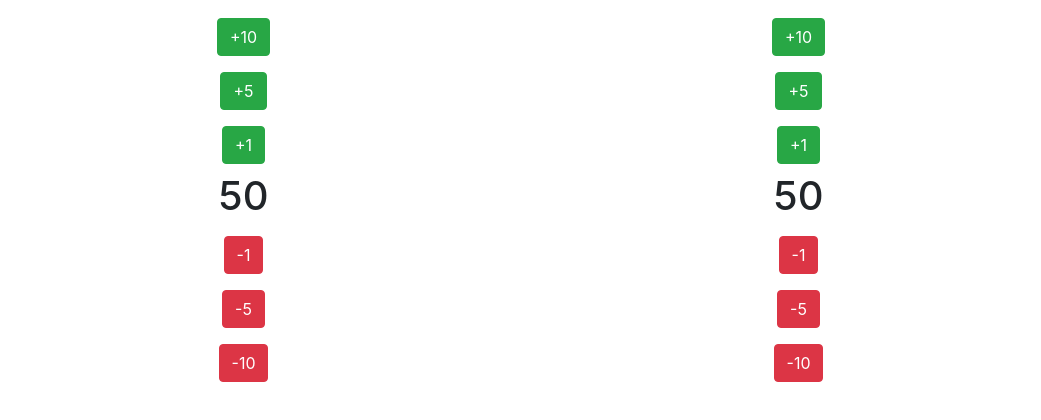
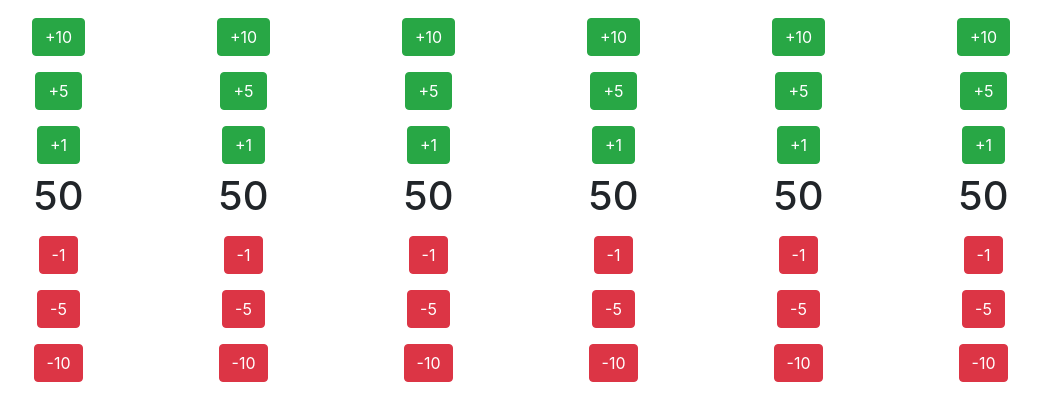
Before and after one commit to G3fo/StarRealmsHP, a plain HTML site: page index.html in a window 1280 px wide. Shown: the whole page, without its empty margins (119-1160 px from the left). Drawn offline with nearby package versions, Linux system fonts and the light colour scheme.

Commit message:
Update index.html

```diff
--- a/index.html
+++ b/index.html
@@ -13,21 +13,19 @@
       crossorigin="anonymous"
     />
     <style>
-
-    button{
+      button {
         margin: 8px;
       }
 
-    body{
+      body {
         margin-top: 10px;
-      overflow : hidden;
+        overflow: hidden;
       }
 
-    .container{
+      .container {
         margin-left: auto;
         margin-right: auto;
       }
-
     </style>
   </head>
 
@@ -35,7 +33,9 @@
     <div id="app">
       <div class="row container text-center">
         <div class="col content">
-          <button class="btn btn-success" v-on:click="player1 += 10">+10</button>
+          <button class="btn btn-success" v-on:click="player1 += 10">
+            +10
+          </button>
           <br />
           <button class="btn btn-success" v-on:click="player1 += 5">+5</button>
           <br />
@@ -55,7 +55,9 @@
         </div>
 
         <div class="col content">
-          <button class="btn btn-success" v-on:click="player2 += 10">+10</button>
+          <button class="btn btn-success" v-on:click="player2 += 10">
+            +10
+          </button>
           <br />
           <button class="btn btn-success" v-on:click="player2 += 5">+5</button>
           <br />
@@ -73,6 +75,94 @@
           <button class="btn btn-danger" v-on:click="player2 -= 10">-10</button>
           <br />
         </div>
+
+        <div class="col content">
+          <button class="btn btn-success" v-on:click="player3 += 10">
+            +10
+          </button>
+          <br />
+          <button class="btn btn-success" v-on:click="player3 += 5">+5</button>
+          <br />
+          <button class="btn btn-success" v-on:click="player3 += 1">+1</button>
+          <br />
+
+          <h1>
+            {{ player3 }}
+          </h1>
+
+          <button class="btn btn-danger" v-on:click="player3 -= 1">-1</button>
+          <br />
+          <button class="btn btn-danger" v-on:click="player3 -= 5">-5</button>
+          <br />
+          <button class="btn btn-danger" v-on:click="player3 -= 10">-10</button>
+          <br />
+        </div>
+
+        <div class="col content">
+          <button class="btn btn-success" v-on:click="player4 += 10">
+            +10
+          </button>
+          <br />
+          <button class="btn btn-success" v-on:click="player4 += 5">+5</button>
+          <br />
+          <button class="btn btn-success" v-on:click="player4 += 1">+1</button>
+          <br />
+
+          <h1>
+            {{ player4 }}
+          </h1>
+
+          <button class="btn btn-danger" v-on:click="player4 -= 1">-1</button>
+          <br />
+          <button class="btn btn-danger" v-on:click="player4 -= 5">-5</button>
+          <br />
+          <button class="btn btn-danger" v-on:click="player4 -= 10">-10</button>
+          <br />
+        </div>
+
+        <div class="col content">
+          <button class="btn btn-success" v-on:click="player5 += 10">
+            +10
+          </button>
+          <br />
+          <button class="btn btn-success" v-on:click="player5 += 5">+5</button>
+          <br />
+          <button class="btn btn-success" v-on:click="player5 += 1">+1</button>
+          <br />
+
+          <h1>
+            {{ player5 }}
+          </h1>
+
+          <button class="btn btn-danger" v-on:click="player5 -= 1">-1</button>
+          <br />
+          <button class="btn btn-danger" v-on:click="player5 -= 5">-5</button>
+          <br />
+          <button class="btn btn-danger" v-on:click="player5 -= 10">-10</button>
+          <br />
+        </div>
+
+        <div class="col content">
+          <button class="btn btn-success" v-on:click="player6 += 10">
+            +10
+          </button>
+          <br />
+          <button class="btn btn-success" v-on:click="player6 += 5">+5</button>
+          <br />
+          <button class="btn btn-success" v-on:click="player6 += 1">+1</button>
+          <br />
+
+          <h1>
+            {{ player6 }}
+          </h1>
+
+          <button class="btn btn-danger" v-on:click="player6 -= 1">-1</button>
+          <br />
+          <button class="btn btn-danger" v-on:click="player6 -= 5">-5</button>
+          <br />
+          <button class="btn btn-danger" v-on:click="player6 -= 10">-10</button>
+          <br />
+        </div>
       </div>
     </div>
   </body>
@@ -80,7 +170,14 @@
   <script>
     var app = new Vue({
       el: "#app",
-      data: { player1: 50, player2: 50 }
+      data: {
+        player1: 50,
+        player2: 50,
+        player3: 50,
+        player4: 50,
+        player5: 50,
+        player6: 50
+      }
     });
   </script>
   <script
```
Lines whose indentation alone changed are shown as unchanged.
